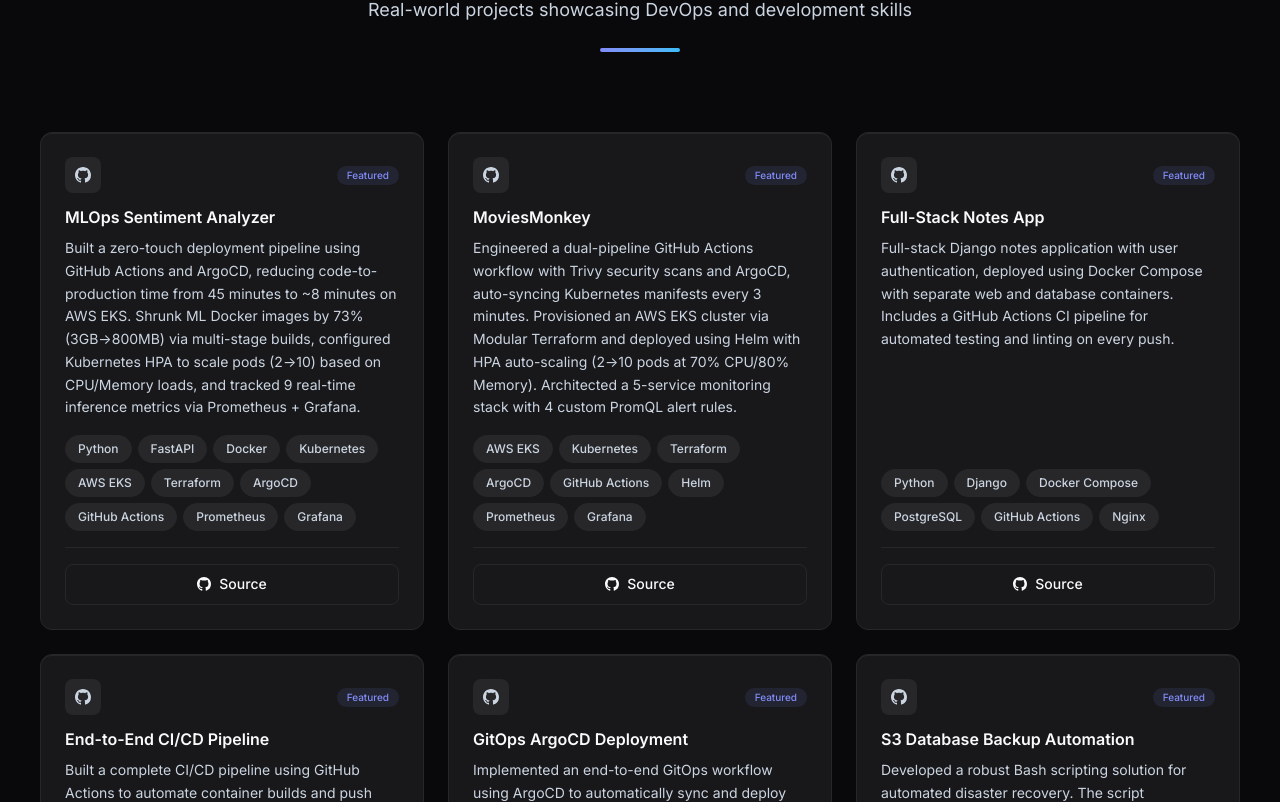
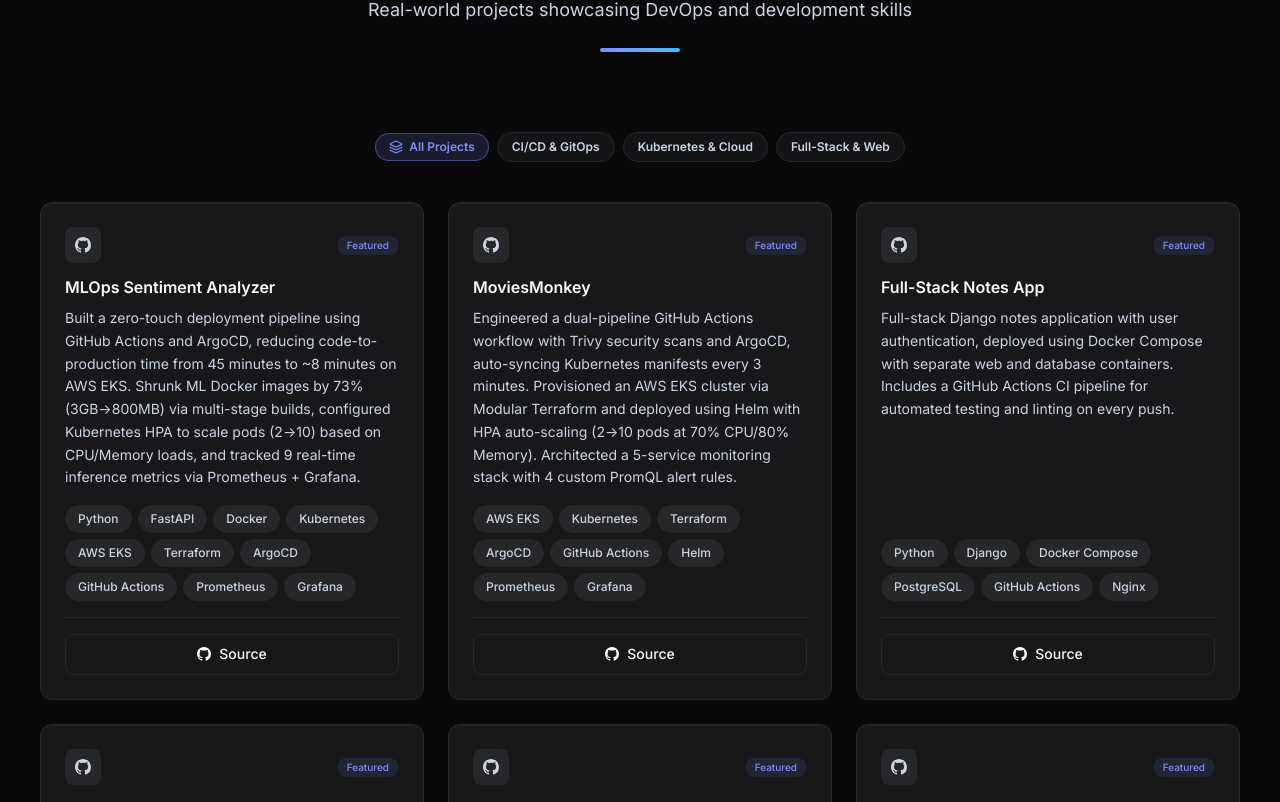
Before and after one commit to ajayautade/ajayautadeportfolio, a Next.js app: page / in a window 1280 px wide. Shown: the part 1998-2800 px from the top of the page. Built offline with nearby package versions, Linux system fonts and the light colour scheme.

Commit message:
feat(projects): add interactive taxonomy category filters and layout spring animations

```diff
--- a/src/components/ProjectsSection.tsx
+++ b/src/components/ProjectsSection.tsx
@@ -1,7 +1,8 @@
 "use client";
 
-import { useState, useRef, useEffect, useCallback } from "react";
-import { ExternalLink } from "lucide-react";
+import { useState, useRef, useEffect, useCallback, useMemo } from "react";
+import { ExternalLink, Layers, Sparkles } from "lucide-react";
+import { motion, AnimatePresence } from "framer-motion";
 import ScrollReveal from "./ui/ScrollReveal";
 import SectionHeading from "./ui/SectionHeading";
 import { projects, personalInfo } from "@/lib/data";
@@ -21,9 +22,17 @@
   2: { desc: "projects.proj3.desc", longDesc: "projects.proj3.longDesc" },
 };
 
+const projectCategories = [
+  { id: "all", label: "All Projects" },
+  { id: "cicd", label: "CI/CD & GitOps" },
+  { id: "k8s", label: "Kubernetes & Cloud" },
+  { id: "web", label: "Full-Stack & Web" },
+];
+
 export default function ProjectsSection() {
   const scrollRef = useRef<HTMLDivElement>(null);
   const [activeIndex, setActiveIndex] = useState(0);
+  const [selectedCategory, setSelectedCategory] = useState("all");
   const { t } = useLanguage();
 
   const handleScroll = useCallback(() => {
@@ -112,6 +121,26 @@
     );
   };
 
+  const filteredProjects = useMemo(() => {
+    if (selectedCategory === "all") return projects;
+    if (selectedCategory === "cicd") {
+      return projects.filter((p) =>
+        p.techStack.some((tech) => ["GitHub Actions", "ArgoCD", "GitOps", "Jenkins"].includes(tech))
+      );
+    }
+    if (selectedCategory === "k8s") {
+      return projects.filter((p) =>
+        p.techStack.some((tech) => ["Kubernetes", "Helm", "AWS ECR", "AWS S3", "Terraform"].includes(tech))
+      );
+    }
+    if (selectedCategory === "web") {
+      return projects.filter((p) =>
+        p.techStack.some((tech) => ["Django", "Python", "Docker Compose", "PostgreSQL"].includes(tech))
+      );
+    }
+    return projects;
+  }, [selectedCategory]);
+
   return (
     <section id="projects" className="py-12 sm:py-20 lg:py-24">
       <div className="section-container">
@@ -122,6 +151,38 @@
           />
         </ScrollReveal>
 
+        {/* Category Filter Pills (Pattern from Vercel & Stripe) */}
+        <ScrollReveal delay={0.1}>
+          <div className="flex flex-wrap items-center justify-center gap-2 mb-8 sm:mb-10">
+            {projectCategories.map((cat) => {
+              const isSelected = selectedCategory === cat.id;
+              return (
+                <button
+                  key={cat.id}
+                  onClick={() => setSelectedCategory(cat.id)}
+                  className={`relative px-3.5 py-1.5 rounded-full text-xs font-semibold transition-all cursor-pointer select-none ${
+                    isSelected
+                      ? "text-primary"
+                      : "text-text-secondary hover:text-text-primary bg-surface/80 border border-border"
+                  }`}
+                >
+                  {isSelected && (
+                    <motion.div
+                      layoutId="active-project-cat"
+                      className="absolute inset-0 rounded-full bg-primary/15 border border-primary/40 shadow-xs"
+                      transition={{ type: "spring", stiffness: 400, damping: 25 }}
+                    />
+                  )}
+                  <span className="relative z-10 flex items-center gap-1.5">
+                    {cat.id === "all" && <Layers className="h-3.5 w-3.5" />}
+                    {cat.label}
+                  </span>
+                </button>
+              );
+            })}
+          </div>
+        </ScrollReveal>
+
         {/* Mobile: Horizontal swipeable carousel */}
         <div className="sm:hidden">
           <ScrollReveal>
@@ -130,7 +191,7 @@
               className="flex gap-3 overflow-x-auto snap-x snap-mandatory scroll-smooth pb-2 -mx-5 px-5 hide-scrollbar"
               style={{ WebkitOverflowScrolling: "touch" }}
             >
-              {projects.map((project, index) => (
+              {filteredProjects.map((project, index) => (
                 <div
                   key={project.title}
                   className="card flex flex-col p-4 snap-center shrink-0"
@@ -152,11 +213,11 @@
                 <svg viewBox="0 0 16 16" fill="currentColor" className="h-3.5 w-3.5"><path d="M10.5 3L6 8l4.5 5" stroke="currentColor" strokeWidth="1.5" fill="none" strokeLinecap="round" strokeLinejoin="round"/></svg>
               </button>
               <span className="text-xs font-medium text-text-tertiary tabular-nums">
-                {activeIndex + 1} <span className="text-text-tertiary/50">/</span> {projects.length}
+                {activeIndex + 1} <span className="text-text-tertiary/50">/</span> {filteredProjects.length}
               </span>
               <button
-                onClick={() => scrollToCard(Math.min(projects.length - 1, activeIndex + 1))}
-                disabled={activeIndex === projects.length - 1}
+                onClick={() => scrollToCard(Math.min(filteredProjects.length - 1, activeIndex + 1))}
+                disabled={activeIndex === filteredProjects.length - 1}
                 className="flex h-8 w-8 items-center justify-center rounded-full border border-border text-text-tertiary disabled:opacity-30 transition-opacity"
                 aria-label="Next project"
               >
@@ -166,17 +227,25 @@
           </ScrollReveal>
         </div>
 
-        {/* Desktop: Grid layout */}
-        <div className="hidden sm:grid gap-4 sm:gap-6 sm:grid-cols-2 lg:grid-cols-3">
-          {projects.map((project, index) => (
-            <ScrollReveal key={project.title} delay={index * 0.1}>
-              <div className="card flex h-full flex-col p-5 sm:p-6 hover:border-primary/40 hover:-translate-y-1.5 transition-all duration-300 relative group overflow-hidden shadow-sm hover:shadow-lg hover:shadow-primary/5">
+        {/* Desktop: Grid layout with Motion Layout Animation */}
+        <motion.div layout className="hidden sm:grid gap-4 sm:gap-6 sm:grid-cols-2 lg:grid-cols-3">
+          <AnimatePresence mode="popLayout">
+            {filteredProjects.map((project, index) => (
+              <motion.div
+                key={project.title}
+                layout
+                initial={{ opacity: 0, scale: 0.95 }}
+                animate={{ opacity: 1, scale: 1 }}
+                exit={{ opacity: 0, scale: 0.95 }}
+                transition={{ duration: 0.25 }}
+                className="card flex h-full flex-col p-5 sm:p-6 hover:border-primary/40 hover:-translate-y-1.5 transition-all duration-300 relative group overflow-hidden shadow-sm hover:shadow-lg hover:shadow-primary/5"
+              >
                 <div className="absolute top-0 left-0 right-0 h-1 bg-gradient-to-r from-primary via-indigo-500 to-accent opacity-0 group-hover:opacity-100 transition-opacity duration-300 pointer-events-none" />
                 {renderProjectCard(project, index)}
-              </div>
-            </ScrollReveal>
-          ))}
-        </div>
+              </motion.div>
+            ))}
+          </AnimatePresence>
+        </motion.div>
 
         {/* View All */}
         <ScrollReveal>
```
